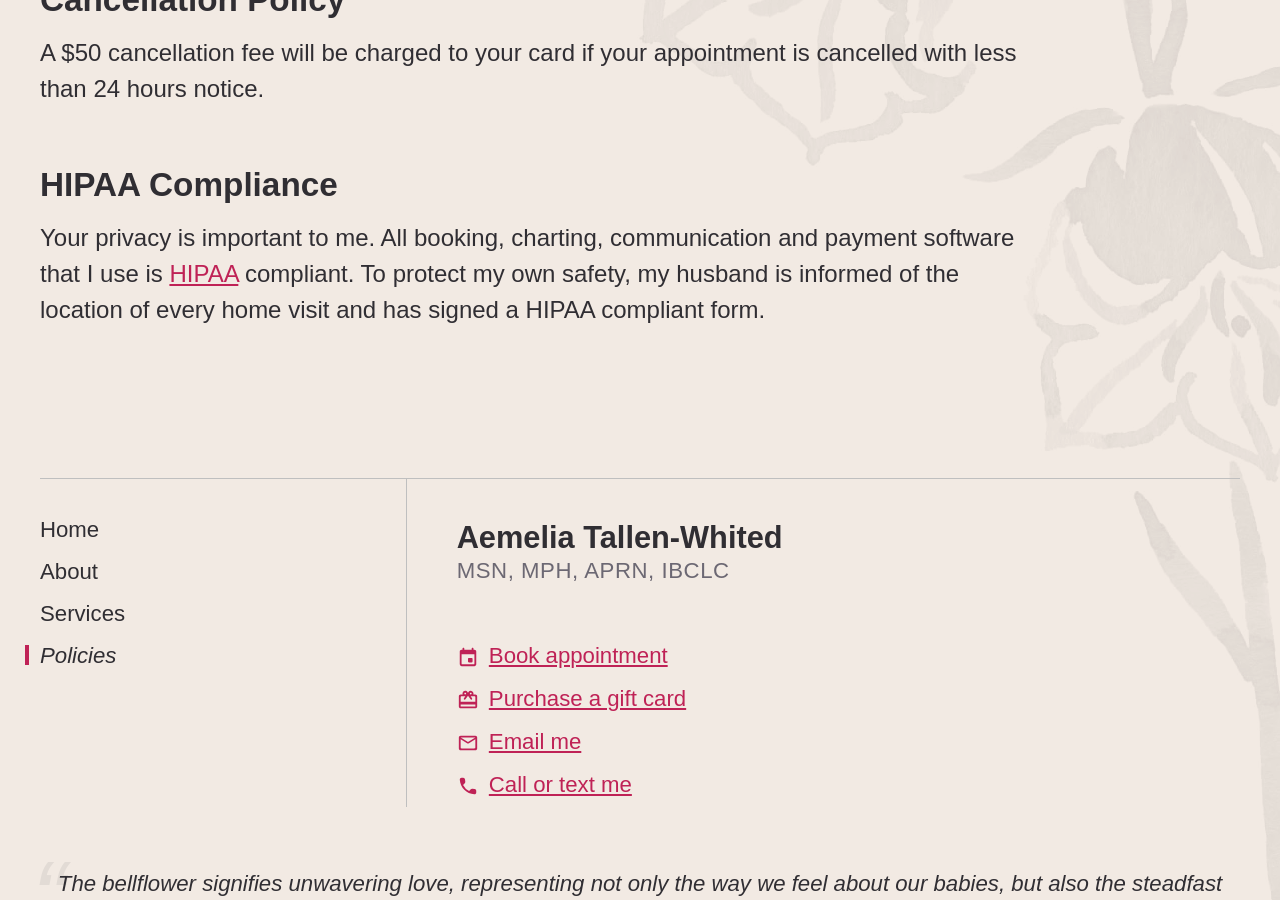
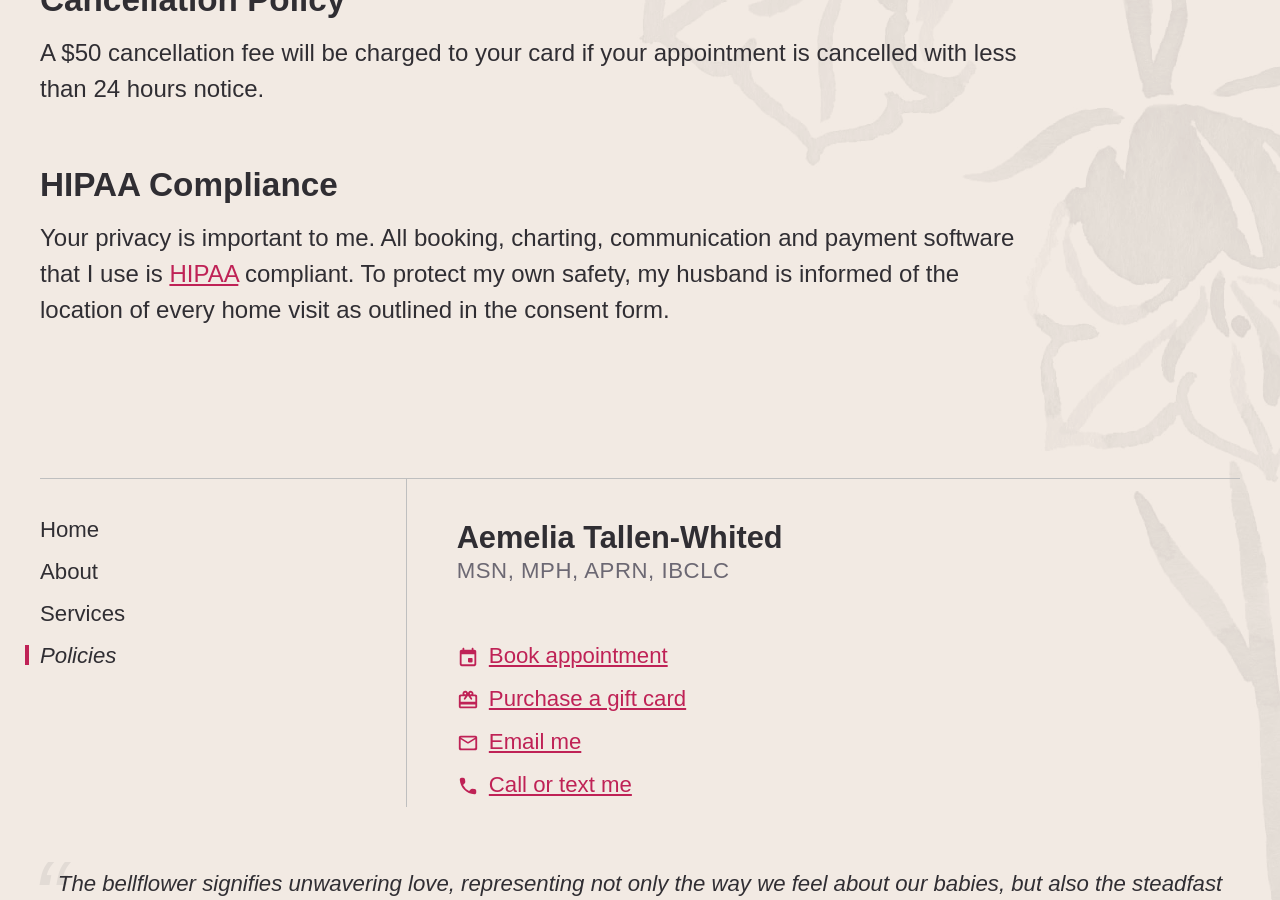
Before and after one commit to bellflowerlactation/bellflower, a Jekyll site: the page built from policies.html, in a window 1280 px wide and 900 px high, scrolled down 1559 px. Built offline with Jekyll 4.4.1, drawn with Linux system fonts in a browser that asks for light colours; some web fonts are replaced.

Commit message:
Update HIPPA statement on policies page

```diff
--- a/policies.html
+++ b/policies.html
@@ -47,10 +47,9 @@ title: "Policies"
     <section>
         <h2 id="hippa-compliance">HIPAA Compliance</h2>
         <p class="u-mb:0">
-            Your privacy is important to me. All booking, charting, communication and payment
-            software that I use is <a href="https://www.hhs.gov/hipaa/index.html">HIPAA</a> compliant. To
-            protect my own safety, my husband is informed of the location of every home visit and
-            has signed a HIPAA compliant form.
+            Your privacy is important to me. All booking, charting, communication and payment software that I use is
+            <a href="https://www.hhs.gov/hipaa/index.html">HIPAA</a> compliant. To protect my own safety, my husband
+            is informed of the location of every home visit as outlined in the consent form.
         </p>
     </section>
 </div>
```
